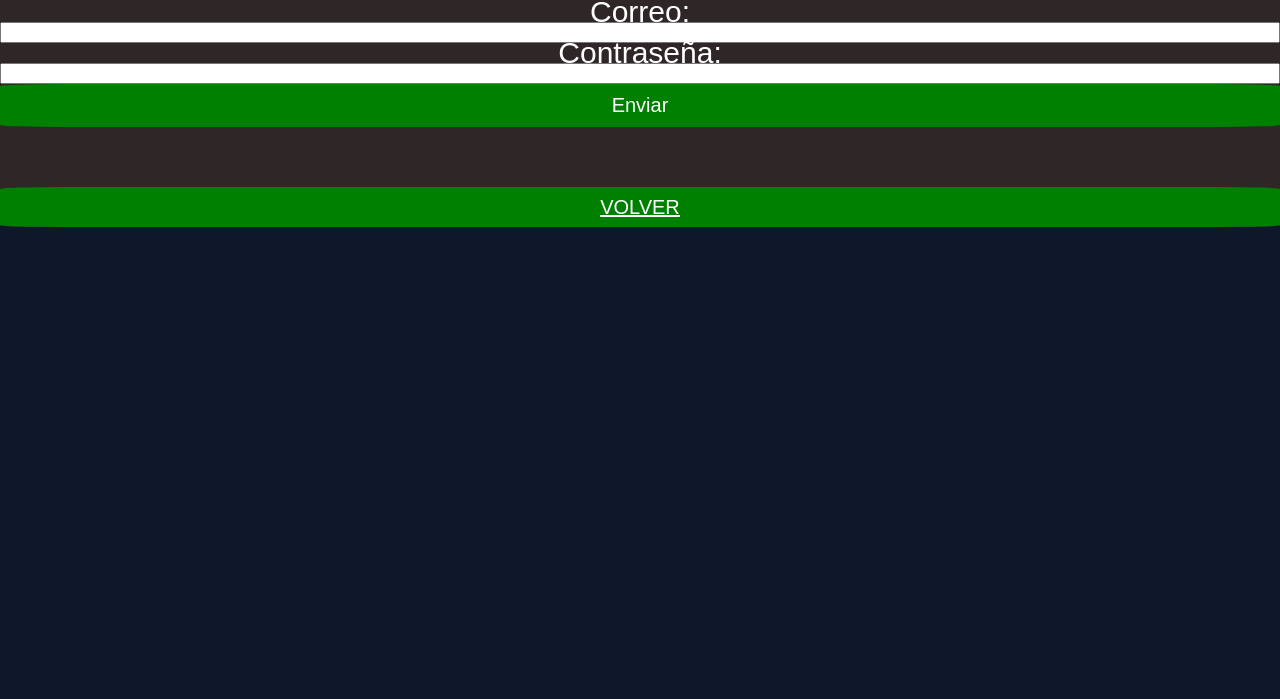
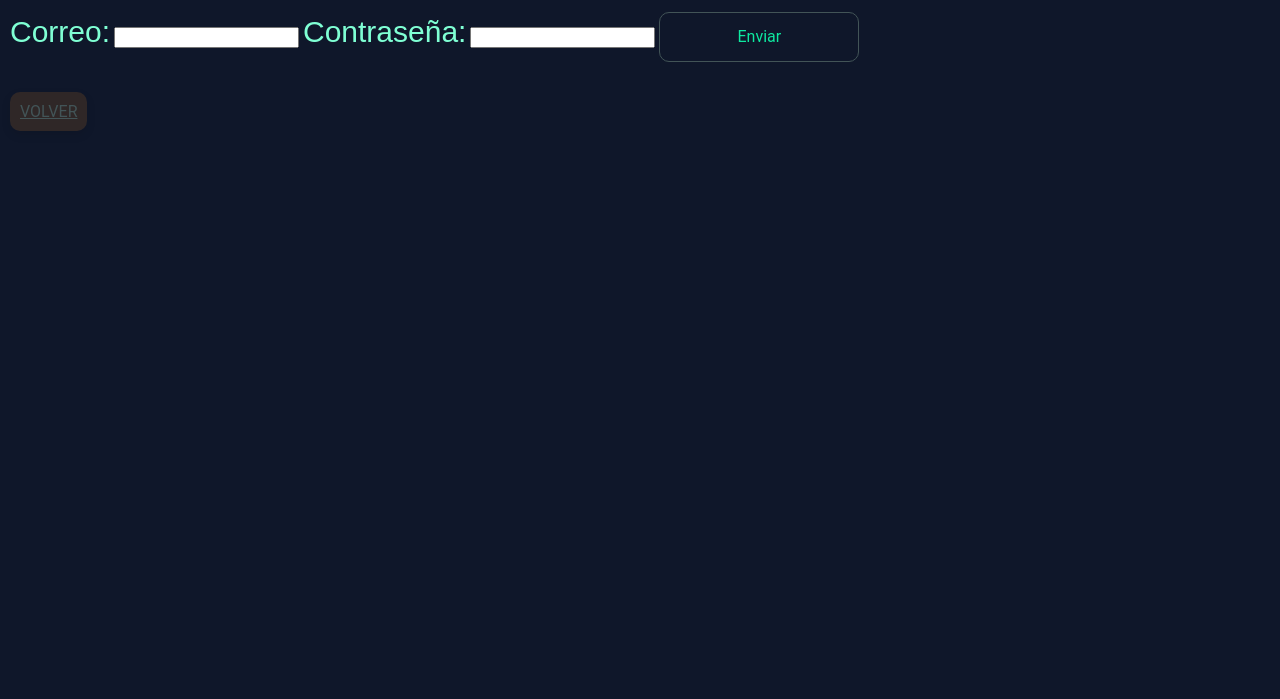
Before and after one commit to ElTortas35/inicio-de-sesion-con-sqlalchemy, a plain HTML site: page reg.html in a window 1280 px wide. Shown: the part 101-800 px from the top of the page. Drawn offline with Linux system fonts and the light colour scheme.

Commit message:
reg.html

```diff
--- a/reg.html
+++ b/reg.html
@@ -17,33 +17,47 @@
     <style>
   form {
     background-color: #2F2727;
-    border-radius: 1%;
-    display: flex;
-    flex-direction: column;
-    border-radius: 1%;
-    text-align: center;
+    padding: 10px;
+    font: inherit;
+    width: 200px;
+    height: 50px;
+    cursor: pointer;
+    transition: 0.2s;
+    border-radius: 10px;
+    gap: 15px;
+    width: 100%;
+    font: inherit;
+    border: none;
+    box-shadow: 0px 4px 10px rgba(0, 0, 0, 0.1);
+
   }
   button {
-    border-radius: 5%;
-    transition: transform 0.3s ease-in-out;
-    background-color: green;
-    color: white;
-    font-size: 20px;
+    border: 1px solid rgb(66, 84, 87);
+    background: #0F172A;
+    border-radius: 10px;
+    color: rgb(14, 233, 160);
+    padding: 10px;
+    font: inherit;
+    width: 200px;
+    height: 50px;
     cursor: pointer;
-    border:none;
-    padding: 10px;
-    font-family: 'Arial', sans-serif;
+    transition: 0.2s;
   }
   a {
-    border-radius: 5%;
-    transition: transform 0.3s ease-in-out;
-    background-color: green;
-    color: white;
-    font-size: 20px;
+    background-color: #2F2727;
+    padding: 10px;
+    font: inherit;
+    width: 200px;
+    height: 50px;
     cursor: pointer;
-    border:none;
-    padding: 10px 20px;
-    font-family: 'Arial', sans-serif;
+    transition: 0.2s;
+    border-radius: 10px;
+    gap: 15px;
+    width: 100%;
+    font: inherit;
+    border: none;
+    color:rgb(66, 84, 87);
+    box-shadow: 0px 4px 10px rgba(0, 0, 0, 0.1);
   }
   button:hover {
     transform: scale(1.5);
@@ -53,19 +67,18 @@
     font-family: 'Montserrat', sans-serif;
     text-align: center;
     font-size: 30px;
+    color:aquamarine
   }
   p {
     text-align: center;
     font-size: 20px;
     font-family: 'Montserrat', sans-serif;
       }
-  h1 {
-      font-size: 35px;
-      text-align: center;
-      }
+
    h2 {
       font-size: 50px;
       text-align: center;
+      font-family: 'Roboto', sans-serif;
       }
 
 html {
```
